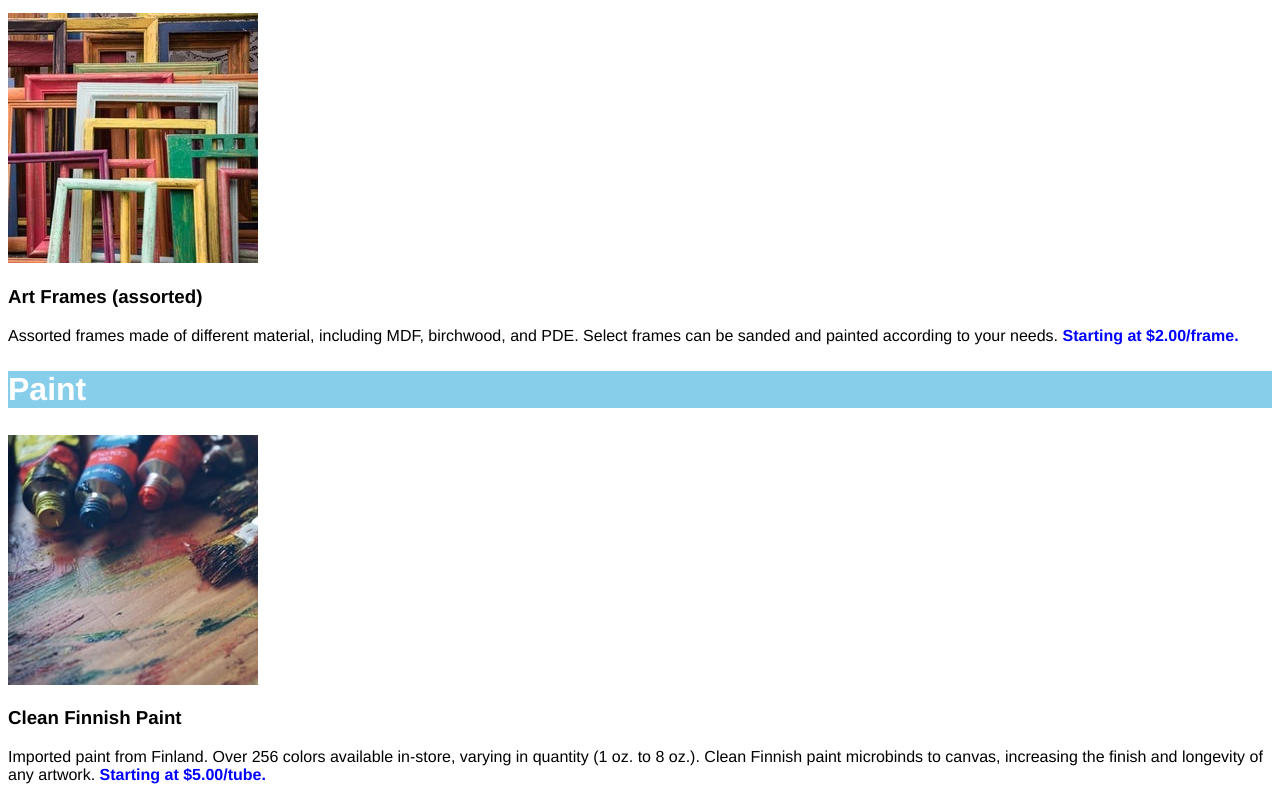
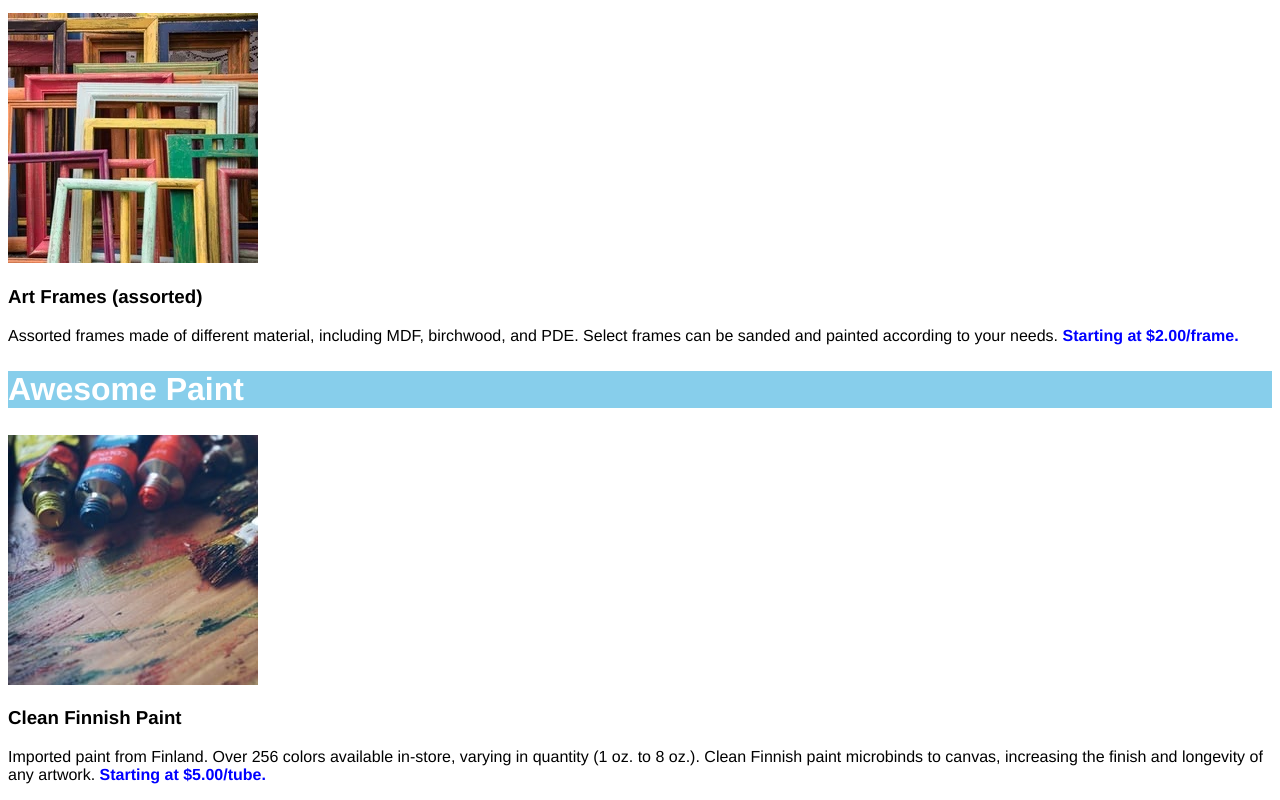
Before and after one commit to lydiakdmorgan/dasmoto, a plain HTML site: page index.html in a window 1280 px wide. Shown: the part 721-1521 px from the top of the page. Drawn offline with Linux system fonts and the light colour scheme.

Commit message:
Update index.html

```diff
--- a/index.html
+++ b/index.html
@@ -13,7 +13,7 @@
         <img src="./resources/images/frames.webp">
         <h3>Art Frames (assorted)</h3>
         <p>Assorted frames made of different material, including MDF, birchwood, and PDE. Select frames can be sanded and painted according to your needs. <strong>Starting at $2.00/frame.</strong></p>
-        <h2 class="paint">Paint</h2>
+        <h2 class="paint">Awesome Paint</h2>
         <img src="./resources/images/finnish.jpeg">
         <h3>Clean Finnish Paint</h3>
         <p>Imported paint from Finland. Over 256 colors available in-store, varying in quantity (1 oz. to 8 oz.). Clean Finnish paint microbinds to canvas, increasing the finish and longevity of any artwork. <strong>Starting at $5.00/tube.</strong></p>
```
